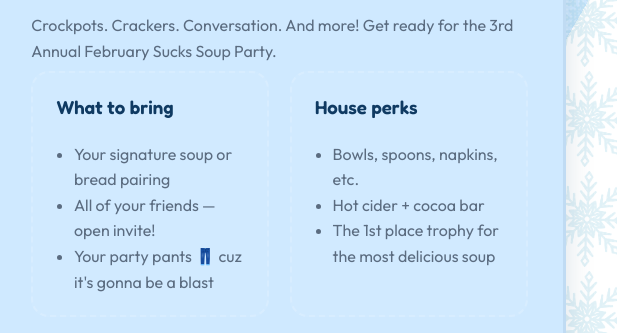
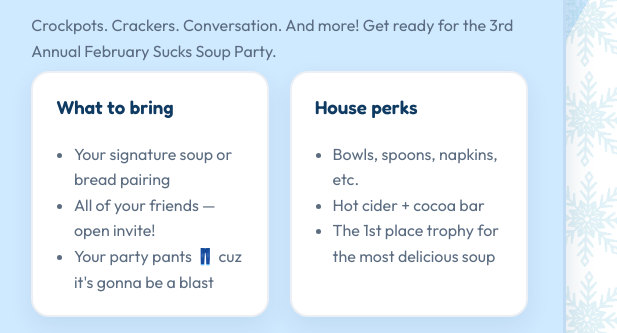
Before and after one commit to john-kanel/february-sucks-soup, a website built with Vite: page index.html in a window 1280 px wide. Shown: the part 431-764 px from the top of the page, 663-1280 px from the left. Built offline with nearby package versions, Linux system fonts and the light colour scheme.

Commit message:
Brighten hero detail cards and sync pending files

```diff
--- a/src/style.css
+++ b/src/style.css
@@ -262,10 +262,11 @@ main {
 }
 
 .hero-details article {
-  background: rgba(255, 255, 255, 0.06);
+  background: #ffffff;
   border-radius: 18px;
   padding: 1.25rem 1.45rem;
-  border: 2px dashed rgba(255, 255, 255, 0.15);
+  border: 2px solid rgba(15, 58, 98, 0.08);
+  box-shadow: 0 10px 24px rgba(14, 58, 98, 0.08);
 }
 
 .hero-details h3 {
```
Also changed, not shown: form.html (line endings or trailing spaces), public/soup.svg, 2 other files.
